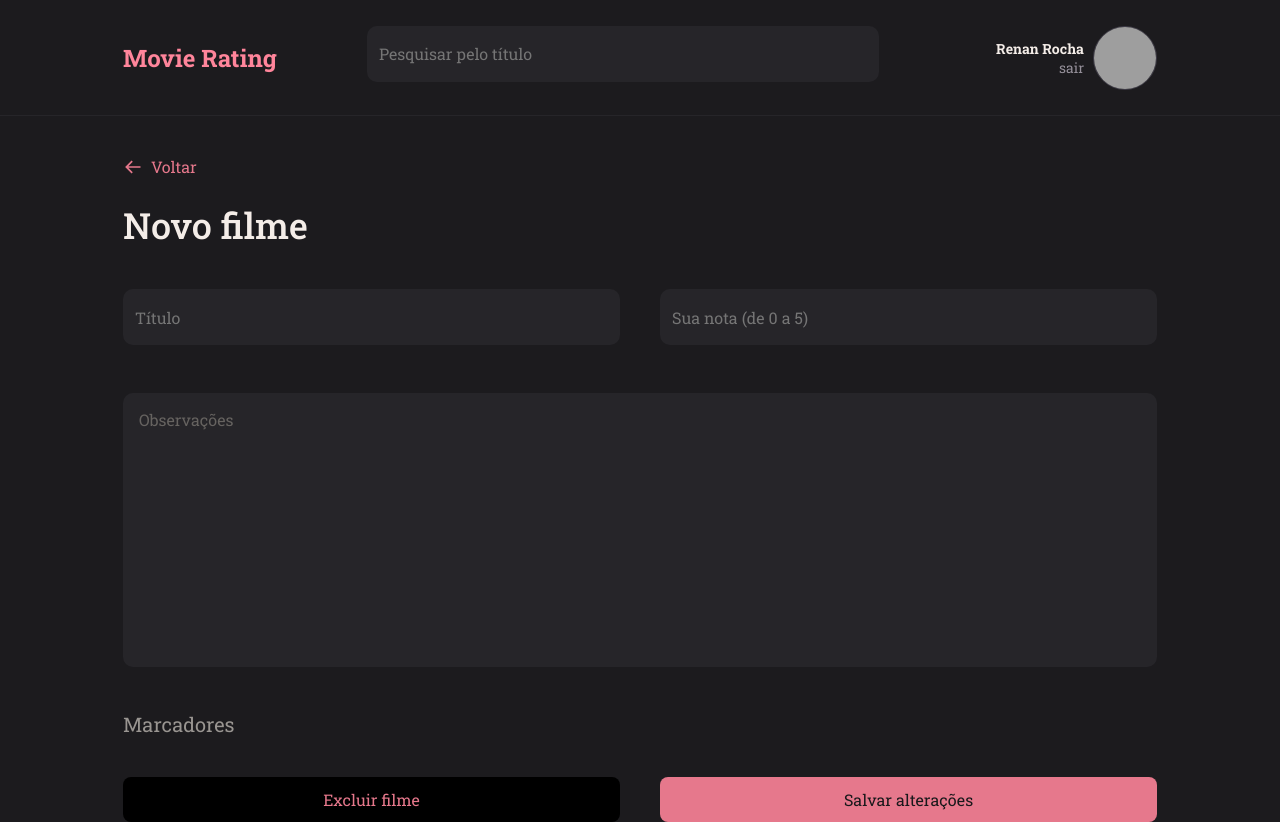
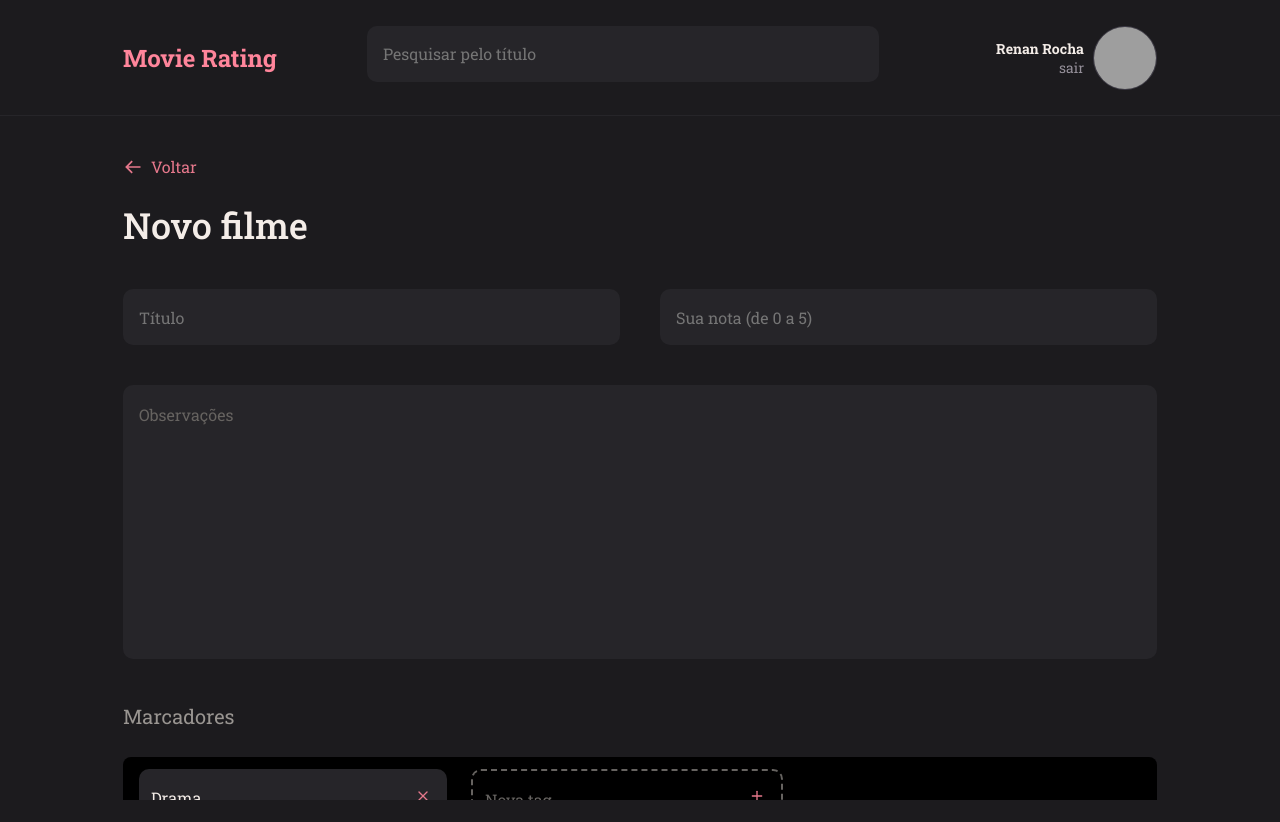
Before and after one commit to renanr0cha/explorer-movies-front, a React (Vite) app: page / in a window 1280 px wide. After the commit the page ends 800 px from the top, so only its background shows below. Built offline with nearby package versions, Linux system fonts and the light colour scheme; grey boxes are pictures that could not be loaded.

Commit message:
new movie page done

```diff
--- a/src/components/Input/styles.js
+++ b/src/components/Input/styles.js
@@ -15,11 +15,12 @@
     height: 5.6rem;
     width: 100%;
 
-    padding: 1.2rem;
+    padding: 1.6rem;
 
     color: ${({ theme }) => theme.COLORS.WHITE};
     background: transparent;
-    border: 0;
+    border: none;
+    outline: none;
 
     &:placeholder {
       color: ${({ theme }) => theme.COLORS.GRAY_300}
--- /dev/null
+++ b/src/components/Tag/index.jsx
@@ -0,0 +1,25 @@
+import { FiPlus, FiX } from "react-icons/fi"
+
+import { Container } from "./styles"
+
+export function Tag({ isNew, value, onClick, ...rest}) {
+  return(
+    <Container isNew={isNew}>
+      <input
+        type="text"
+        value={value}
+        readOnly={!isNew}
+        {...rest}
+      />
+
+      <button
+        type="button"
+        onClick={onClick}
+        className={isNew ? "button-add" : "button-delete"}
+      >
+        {isNew ? <FiPlus /> : <FiX />}
+      </button>
+
+    </Container>
+  )
+}
--- /dev/null
+++ b/src/components/Tag/styles.js
@@ -0,0 +1,40 @@
+import styled from "styled-components";
+
+export const Container = styled.div`
+
+  height: 5.5rem;
+  width: auto;
+  outline: none;
+
+  background-color: ${({ theme, isNew }) => isNew ? "transparent" : theme.COLORS.BACKGROUND_700};
+  color: ${({ theme }) => theme.COLORS.GRAY_300};
+
+  border: ${({ theme, isNew }) => isNew ? `2px dashed ${theme.COLORS.GRAY_300}` : "none"};
+
+  margin-bottom: 0.8rem;
+  border-radius: 1rem;
+  padding-right: 1.6rem;
+
+  > button {
+
+    border: none;
+    background: none;
+    color: ${({ theme }) => theme.COLORS.PINK};
+  }
+
+  > input {
+    height: 5.6rem;
+
+    padding: 1.2rem;
+
+    color: ${({ theme }) => theme.COLORS.WHITE};
+    background: transparent;
+
+    border: none;
+
+    &::placeholder {
+      color: ${({ theme }) => theme.COLORS.GRAY_300}
+    }
+  }
+
+`
--- a/src/components/Textarea/styles.js
+++ b/src/components/Textarea/styles.js
@@ -9,10 +9,12 @@
 
   border: none;
   resize: none;
+  outline: none;
+
 
   margin-bottom: 0.8rem;
   border-radius: 1rem;
-  padding: 1.6rem;
+  padding: 1.9rem 1.6rem;
 
   &::placeholder {
     color: ${({ theme }) => theme.COLORS.GRAY_300};
--- a/src/pages/NewMovie/index.jsx
+++ b/src/pages/NewMovie/index.jsx
@@ -4,6 +4,7 @@
 import { Header } from "../../components/Header"
 import { Input } from "../../components/Input";
 import { Textarea } from "../../components/Textarea";
+import { Tag } from "../../components/Tag";
 import { ButtonText } from "../../components/ButtonText";
 import { Button } from "../../components/Button";
 
@@ -23,9 +24,11 @@
           <Input placeholder="Sua nota (de 0 a 5)" />
         </div>
         <Textarea placeholder="Observações" />
+
         <h3>Marcadores</h3>
-        <div>
-
+        <div className="tag-wrapper">
+          <Tag value="Drama"/>
+          <Tag isNew placeholder="Nova tag"/>
         </div>
         <div>
           <Button title="Excluir filme" />
--- a/src/pages/NewMovie/styles.js
+++ b/src/pages/NewMovie/styles.js
@@ -35,25 +35,37 @@
     font-size: 2rem;
     color: ${({ theme }) => theme.COLORS.GRAY_100};
 
-    margin-bottom: 4rem;
+    margin-bottom: 2.8rem;
   }
 `
 
 export const Form = styled.form`
   grid-area: form;
-  padding: 0 12.3rem;
+  overflow-y: auto;
+  margin: 0 12.3rem;
 
   div {
     display: flex;
     gap: 4rem;
+    height: 5.6rem;
   }
 
   > textarea {
     margin-block: 4rem;
   }
 
+  > div.tag-wrapper {
+    background-color: black;
+    margin-bottom: 4rem;
+    height: 8.8rem;
+    border-radius: 0.8rem;
+    align-items: center;
+    padding-left: 1.6rem;
+    gap: 2.4rem;
+    width: 100%;
+  }
+
   div:last-child {
-
     button:first-child {
       background-color: black;
       color: ${({ theme }) => theme.COLORS.PINK};
```
